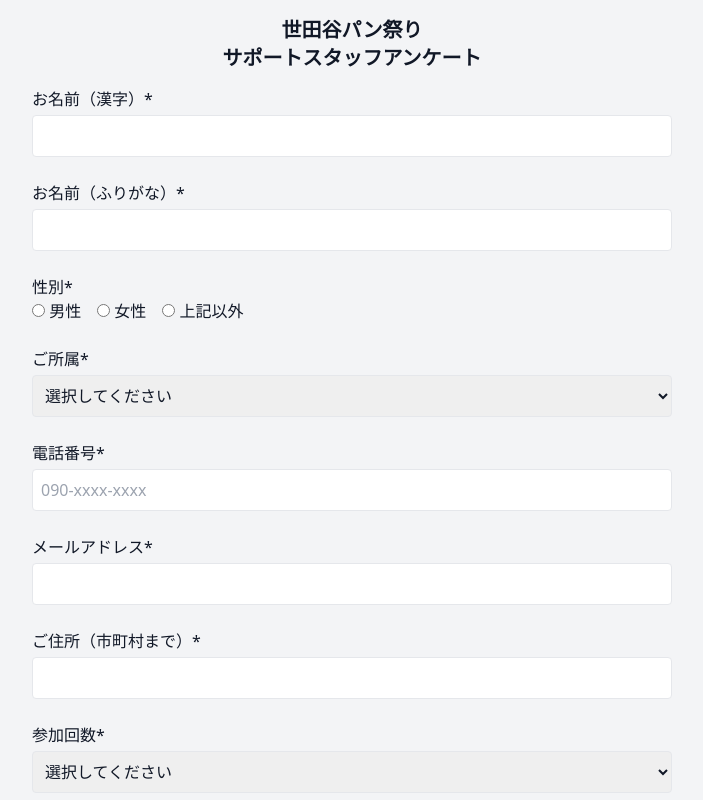
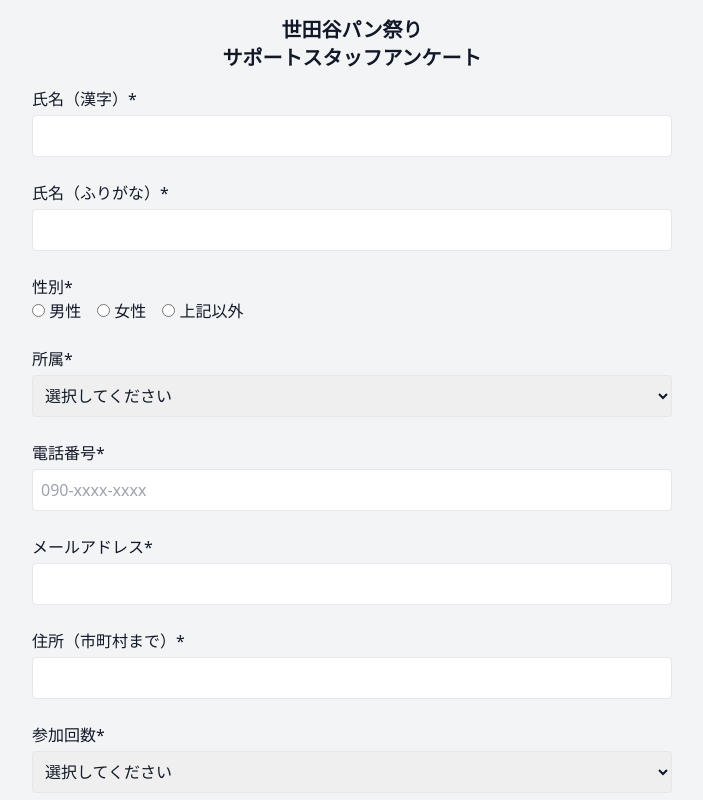
Before and after one commit to tainosign/tainosign.github.io, a Vue app in the folder vue-test/: page /OPENSAND in a window 1280 px wide. Shown: the top 800 px of the page, without its empty margins (288-991 px from the left). Built offline with nearby package versions, Linux system fonts and the light colour scheme.

Commit message:
Update OpenSandSurvey.vue

```diff
--- a/vue-test/src/views/OpenSandSurvey.vue
+++ b/vue-test/src/views/OpenSandSurvey.vue
@@ -7,12 +7,12 @@
     <form @submit.prevent="handleSubmit" class="space-y-6">
       <!-- 名前 -->
       <div>
-        <label>お名前（漢字）*</label>
+        <label>氏名（漢字）*</label>
         <input v-model="form.name_kanji" required class="input" />
       </div>
 
       <div>
-        <label>お名前（ふりがな）*</label>
+        <label>氏名（ふりがな）*</label>
         <input v-model="form.name_furigana" required class="input" />
       </div>
 
@@ -28,7 +28,7 @@
 
       <!-- 所属 -->
       <div>
-        <label>ご所属*</label>
+        <label>所属*</label>
         <select v-model="form.affiliation" required class="input">
           <option disabled value="">選択してください</option>
           <option>学生</option>
@@ -51,7 +51,7 @@
       </div>
 
       <div>
-        <label>ご住所（市町村まで）*</label>
+        <label>住所（市町村まで）*</label>
         <input v-model="form.address" required class="input" />
       </div>
 
```
